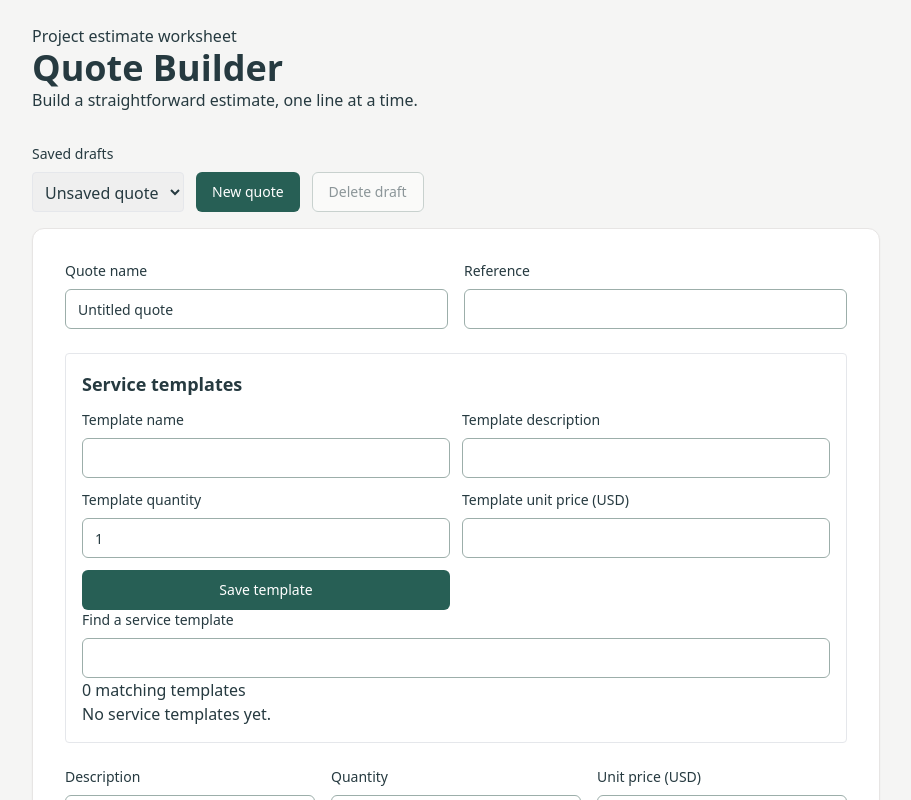
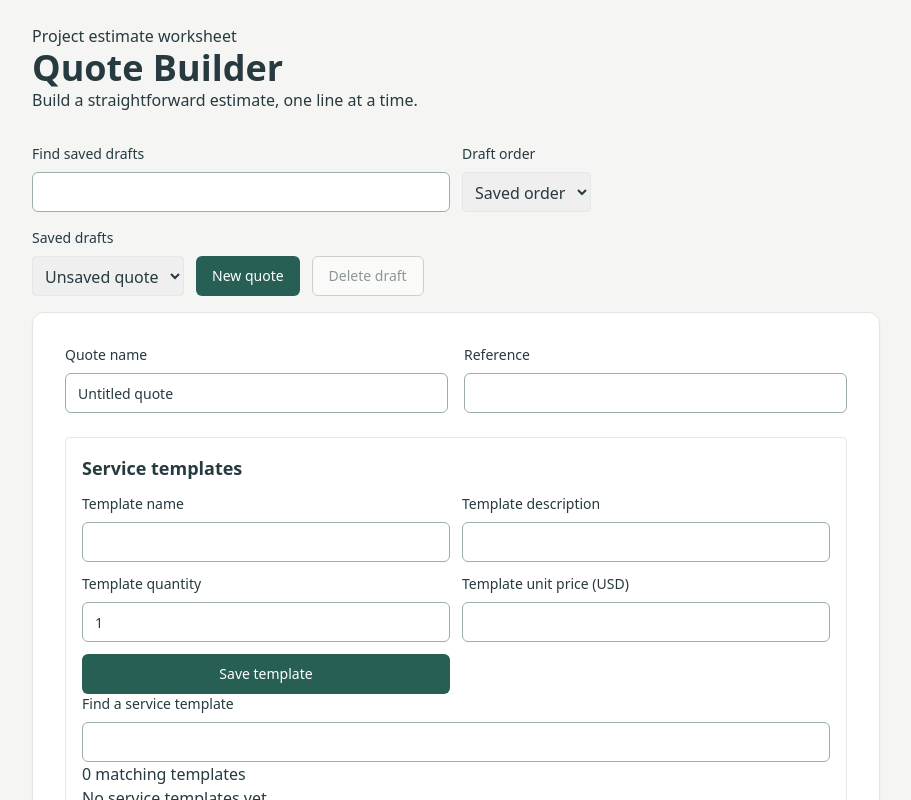
Before and after one commit to kirkduchesne/quote-builder, a Next.js app: page / in a window 1280 px wide. Shown: the top 800 px of the page, without its empty margins (184-1095 px from the left). Built offline with nearby package versions, Linux system fonts and the light colour scheme.

Commit message:
feat: add saved-draft search and sorting controls

```diff
--- a/components/draft-workspace.tsx
+++ b/components/draft-workspace.tsx
@@ -3,8 +3,12 @@ import { useEffect, useState } from "react";
 import { QuoteForm } from "@/components/quote-form";
 import { Button } from "@/components/ui/button";
 import { newDraft, parseDrafts, validDraft, type Draft } from "@/lib/drafts";
+import { duplicateDraft, searchDrafts, orderDrafts } from "@/lib/quote-operations";
+import { Input } from "@/components/ui/input";
 const storageKey = "quote-builder-drafts-v1";
 export function DraftWorkspace() {
+  const [search,setSearch]=useState('');
+  const [order,setOrder]=useState('added');
   const [drafts, setDrafts] = useState<Draft[]>([]);
   const [active, setActive] = useState<Draft | null>(null);
   const [dirty, setDirty] = useState(false);
@@ -122,6 +126,7 @@ export function DraftWorkspace() {
   if (!active) return <p role="status">Loading saved drafts…</p>;
   return (
     <>
+      <div className="mb-4 grid gap-3 sm:grid-cols-2 print:hidden"><div><label htmlFor="draft-search">Find saved drafts</label><Input id="draft-search" value={search} onChange={e=>setSearch(e.target.value)} /></div><div><label htmlFor="draft-order">Draft order</label><select id="draft-order" className="h-10 rounded border p-2" value={order} onChange={e=>setOrder(e.target.value)}><option value="added">Saved order</option><option value="name">Name A–Z</option></select></div></div>
       <div className="mb-4 flex flex-wrap items-end gap-3 print:hidden">
         <div className="min-w-0 max-w-full">
           <label htmlFor="draft-picker">Saved drafts</label>
@@ -140,7 +145,7 @@ export function DraftWorkspace() {
             <option value="" disabled>
               Unsaved quote
             </option>
-            {drafts.map((d) => (
+            {orderDrafts(searchDrafts(drafts,search),order).map((d) => (
               <option key={d.id} value={d.id}>
                 {d.name}
               </option>
```
